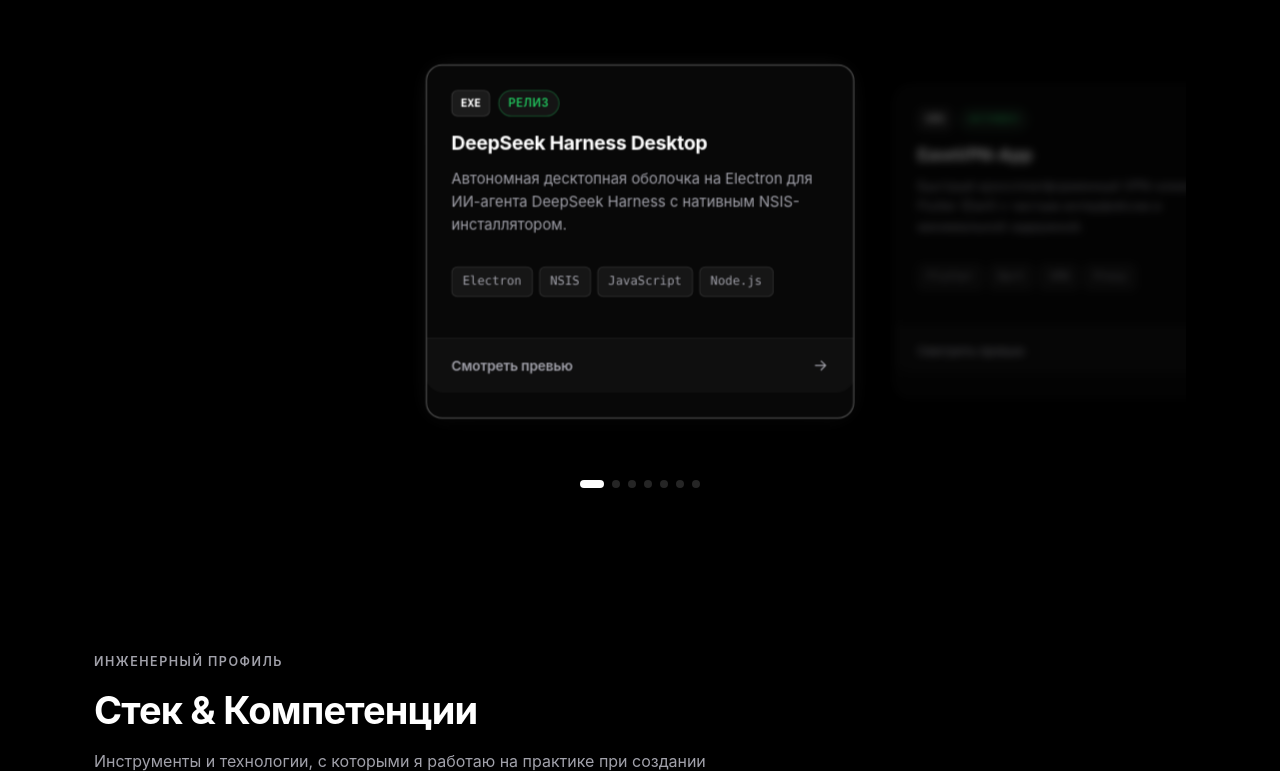
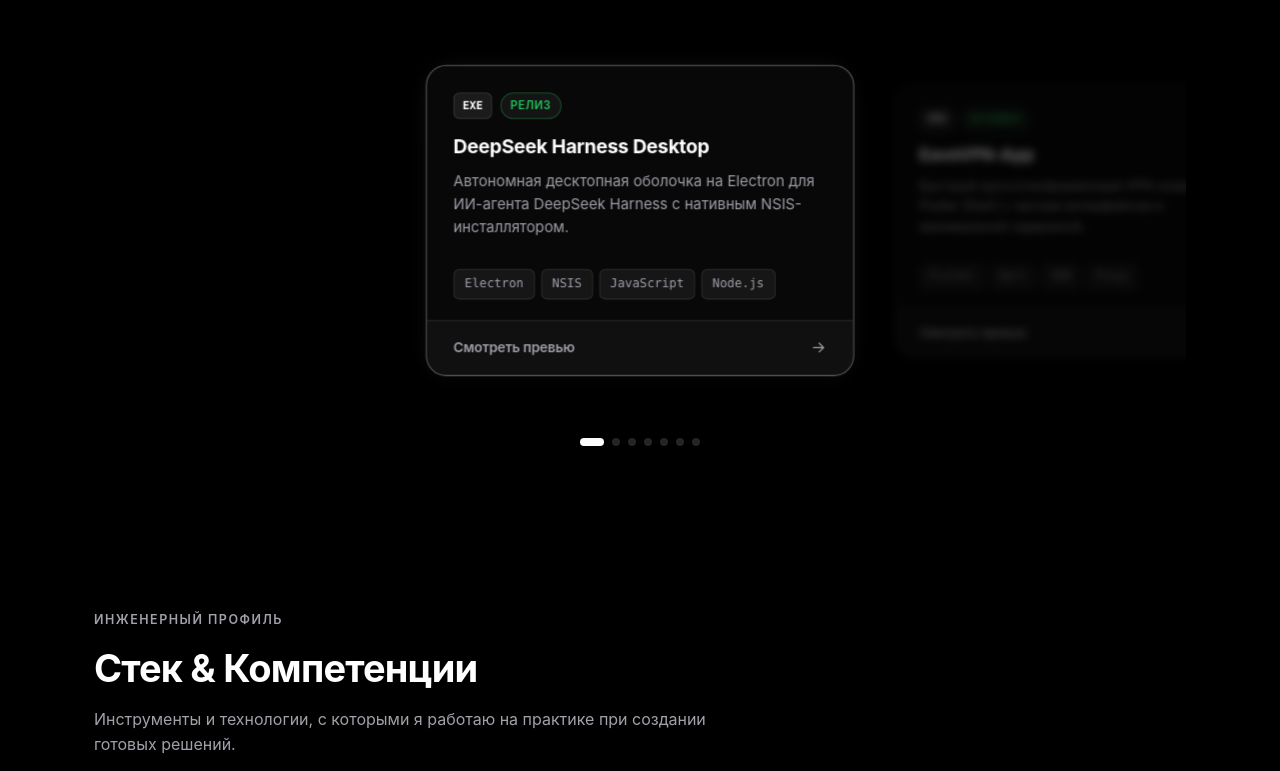
Before and after one commit to nonloft/nonloft.github.io, a plain HTML site: page index.html in a window 1280 px wide. Shown: the part 973-1744 px from the top of the page. Drawn offline with Linux system fonts and the light colour scheme; no server answers.

Commit message:
Fix card preview button strip: remove legacy margins and make bar flush with card edges

```diff
--- a/assets/styles.css
+++ b/assets/styles.css
@@ -605,11 +605,11 @@ html[data-theme="light"] .btn--primary:hover {
   -webkit-backdrop-filter: blur(16px);
   border: 1px solid rgba(255, 255, 255, 0.12) !important;
   border-radius: 20px;
-  padding: 26px 26px 0 26px;
+  padding: 0 !important;
   display: flex;
   flex-direction: column;
   justify-content: space-between;
-  gap: 0;
+  gap: 0 !important;
   overflow: hidden;
   transition: transform 0.45s cubic-bezier(0.16, 1, 0.3, 1),
               opacity 0.4s ease,
@@ -688,44 +688,7 @@ html[data-theme="light"] .deck-card.is-active {
   background: var(--fg);
 }
 
-.project-card {
-  position: relative;
-  background: color-mix(in srgb, var(--bg-card) 75%, transparent);
-  backdrop-filter: blur(16px);
-  -webkit-backdrop-filter: blur(16px);
-  border: 1px solid var(--border);
-  border-radius: 16px;
-  padding: 24px;
-  display: flex;
-  flex-direction: column;
-  justify-content: space-between;
-  gap: 18px;
-  cursor: pointer;
-  overflow: hidden;
-  transition: transform 0.32s cubic-bezier(0.2, 0.8, 0.2, 1), border-color 0.3s ease, box-shadow 0.32s ease;
-}
 
-.project-card::before {
-  content: "";
-  position: absolute;
-  inset: 0;
-  border-radius: inherit;
-  background: radial-gradient(350px circle at var(--mx, 50%) var(--my, 50%), var(--accent-glow), transparent 60%);
-  opacity: 0;
-  transition: opacity 0.35s ease;
-  pointer-events: none;
-  z-index: 1;
-}
-
-.project-card:hover {
-  transform: translateY(-8px) scale(1.015);
-  border-color: var(--border-focus);
-  box-shadow: 0 20px 45px -12px rgba(0, 0, 0, 0.7);
-}
-
-.project-card:hover::before {
-  opacity: 1;
-}
 
 .project-card__badge-row {
   display: flex;
@@ -791,7 +754,7 @@ html[data-theme="light"] .deck-card.is-active {
 }
 
 .project-card__body {
-  padding-bottom: 22px;
+  padding: 26px 26px 20px 26px;
   display: flex;
   flex-direction: column;
   flex: 1 1 auto;
@@ -799,7 +762,9 @@ html[data-theme="light"] .deck-card.is-active {
 
 /* Full-width interactive strip below divider */
 .project-card__bar {
-  margin: 0 -26px;
+  width: 100%;
+  box-sizing: border-box;
+  margin: 0;
   padding: 16px 26px;
   border-top: 1px solid rgba(255, 255, 255, 0.1);
   background: rgba(255, 255, 255, 0.03);
@@ -808,14 +773,13 @@ html[data-theme="light"] .deck-card.is-active {
   justify-content: space-between;
   cursor: pointer;
   user-select: none;
-  border-bottom-left-radius: 19px;
-  border-bottom-right-radius: 19px;
+  -webkit-user-select: none;
   transition: background 0.25s ease, border-color 0.25s ease;
 }
 
 .project-card__bar:hover {
   background: rgba(255, 255, 255, 0.08);
-  border-color: rgba(255, 255, 255, 0.25);
+  border-top-color: rgba(255, 255, 255, 0.25);
 }
 
 .project-card__bar-text {
```
